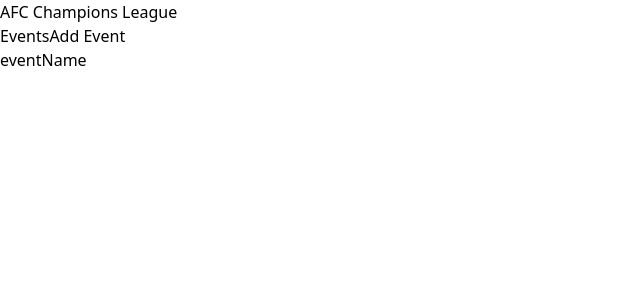
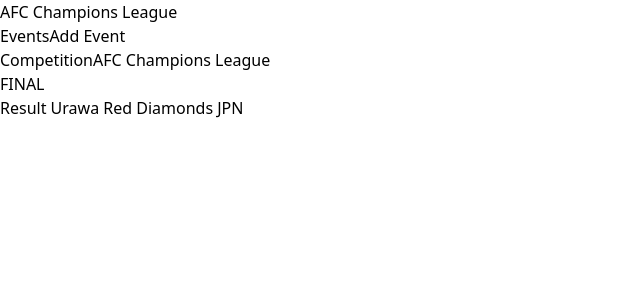
Before and after one commit to Gilsabo/sportradarchallenge, a Next.js app: page /events/1 in a window 1280 px wide. Shown: the top 300 px of the page, without its empty margins (0-640 px from the left). Built offline with nearby package versions, Linux system fonts and the light colour scheme.

Commit message:
Render information of dynamic event

```diff
--- a/app/events/[eventName]/page.js
+++ b/app/events/[eventName]/page.js
@@ -10,12 +10,29 @@
   const awayTeamSlug = splitSlugs[1];
 
   console.log('homeTeamSlug', homeTeamSlug, 'awayTeamSlug', awayTeamSlug);
-  const findEvent = sportEvents.find(
+  const findEventInformations = sportEvents.find(
     (sportEvent) =>
       sportEvent.homeTeam?.slug === homeTeamSlug ||
       sportEvent.homeTeam === null,
   );
-  console.log('findEvent', findEvent);
+  console.log('findEventInformations', findEventInformations);
 
-  return <div>eventName</div>;
+  return (
+    <div>
+      <div>
+        <>
+          <div>Competition{findEventInformations.originCompetitionName}</div>
+          <div>{findEventInformations.stage.id}</div>
+          <div>
+            Result {findEventInformations.homeTeam?.officialName}{' '}
+            {findEventInformations.homeTeam?.teamCountryCode}{' '}
+            {findEventInformations.result?.homeGoals}{' '}
+            {findEventInformations.awayTeam?.officialName}{' '}
+            {findEventInformations.awayTeam?.teamCountryCode}{' '}
+            {findEventInformations.result?.awayGoals}
+          </div>
+        </>
+      </div>
+    </div>
+  );
 }
```
